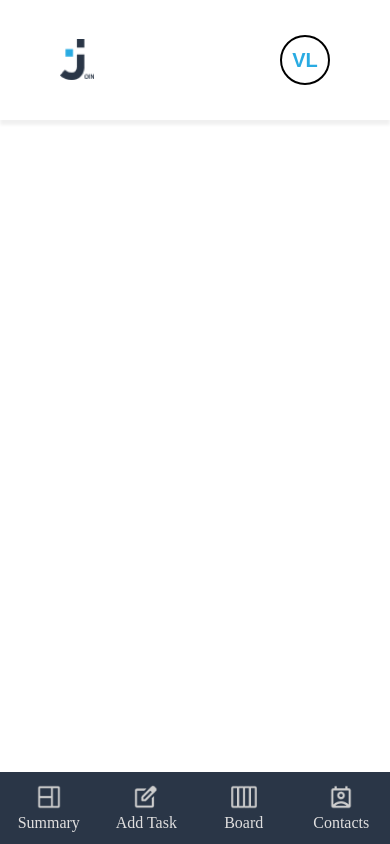
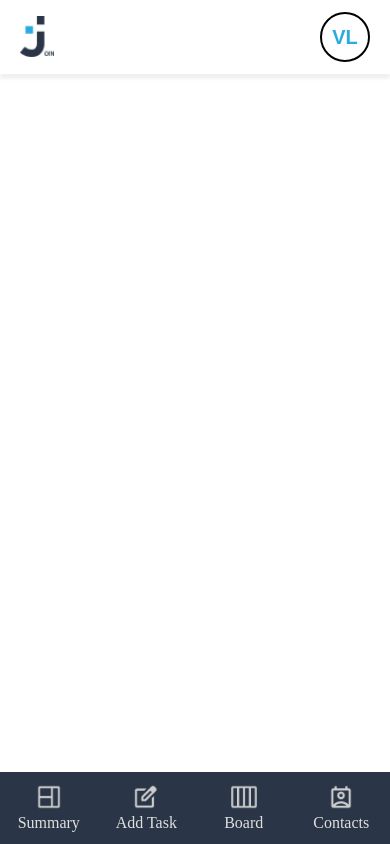
Before and after one commit to c44n/join, an Angular app: page / in a window 390 px wide. Built offline with nearby package versions, Linux system fonts and the light colour scheme; a web font is replaced by a local one.

Commit message:
fix: responsive header, main

```diff
--- a/src/app/components/contact-detail/contact-detail.scss
+++ b/src/app/components/contact-detail/contact-detail.scss
@@ -3,7 +3,7 @@
 .contact {
   display: flex;
   flex-direction: column;
-  justify-content: space-between;
+  gap: 70px;
   width: 100%;
   height: 85dvh;
 
@@ -21,6 +21,7 @@
 .content {
   display: flex;
   flex-direction: column;
+  flex-grow: 1;
   gap: 30px;
   padding: 100px 0 0 70px;
   font-family: 'Inter-regular';
--- a/src/app/components/header/header.scss
+++ b/src/app/components/header/header.scss
@@ -26,6 +26,11 @@
 }
 
 @include all.mobile {
+
+  .content {
+    padding: 0;
+    height: 50px;
+  }
   .mobile-logo {
     display: block;
   }
```
Also changed, not shown: 1 other file (tests, documents, lock files or other folders).
